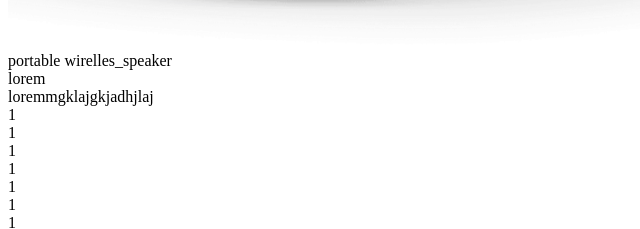
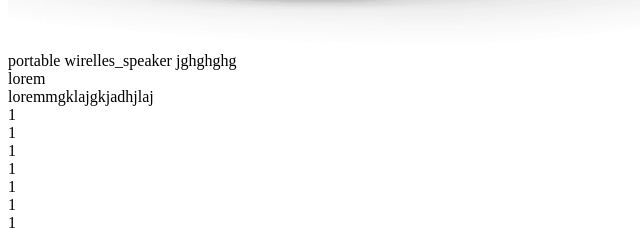
Before and after one commit to SamuelVolter/shop_tusk, a website: page src/page-index/tmpl.html in a window 1280 px wide. Shown: the part 991-1220 px from the top of the page, 0-640 px from the left. Drawn offline with nearby package versions, Linux system fonts and the light colour scheme; files that its build step writes are made by us from their sources; files whose address does not match are found by name.

Commit message:
Newcommit

```diff
--- a/src/page-index/tmpl.html
+++ b/src/page-index/tmpl.html
@@ -28,6 +28,7 @@
   <div class="wirelles_speaker">
     <div class="wirelles_intro">
       portable wirelles_speaker
+      jghghghg
     </div>
   </div>
   <div class="content_powerbeats">
```
